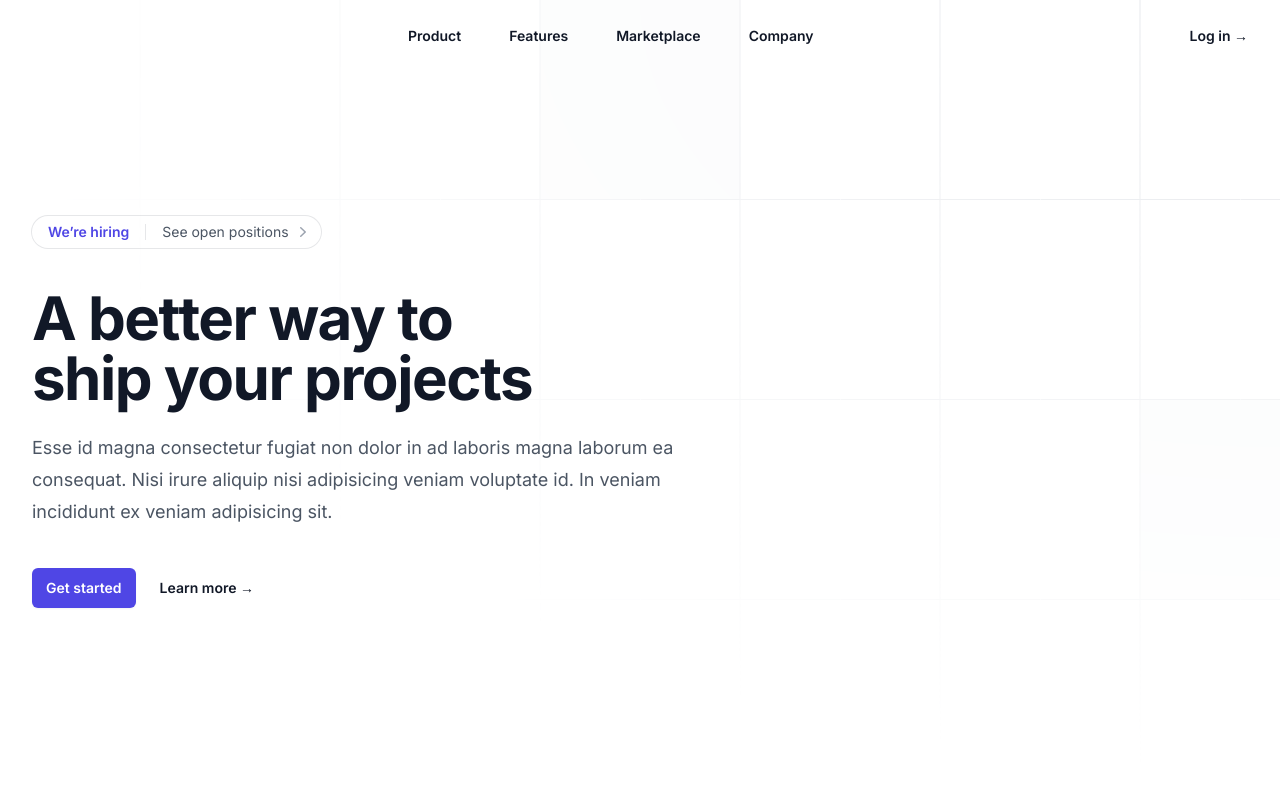
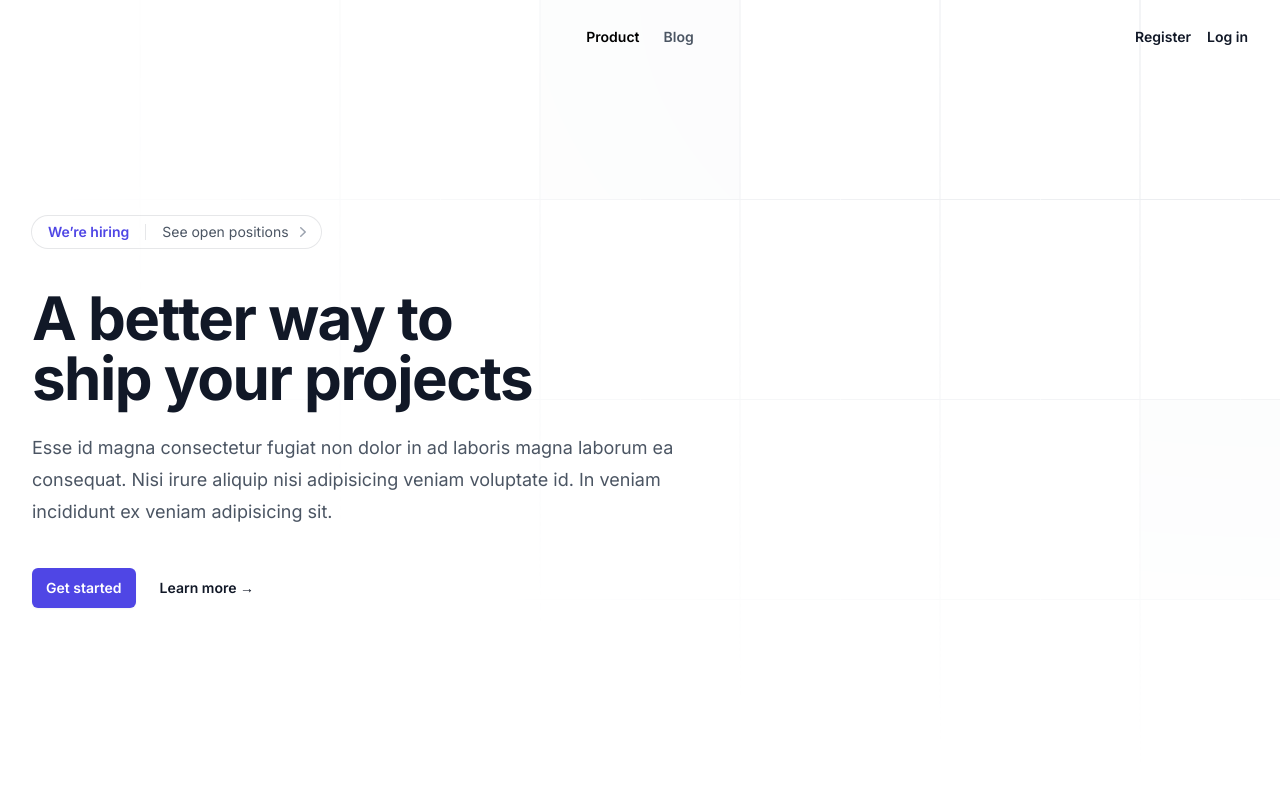
Before and after one commit to earcherc/deepworktimer, a Next.js app in the folder frontend/: page / in a window 1280 px wide. Shown: the top 800 px of the page. Built offline with nearby package versions, Linux system fonts and the light colour scheme.

Commit message:
Improve header section

```diff
--- a/frontend/src/app/page.tsx
+++ b/frontend/src/app/page.tsx
@@ -1,4 +1,5 @@
-/* eslint-disable @typescript-eslint/no-explicit-any */
+'use client';
+
 import {
   ArrowPathIcon,
   ChevronRightIcon,
@@ -9,12 +10,11 @@ import {
 import classNames from 'classnames';
 import Image from 'next/image';
 import Link from 'next/link';
+import { usePathname } from 'next/navigation';
 
 const navigation = [
-  { name: 'Product', href: '#' },
-  { name: 'Features', href: '#' },
-  { name: 'Marketplace', href: '#' },
-  { name: 'Company', href: '#' },
+  { name: 'Product', href: '/' },
+  { name: 'Blog', href: '/blog' },
 ];
 const primaryFeatures = [
   {
@@ -211,21 +211,40 @@ const footerNavigation = {
 };
 
 export default function Home() {
+  const pathname = usePathname();
+
   return (
     <div className="bg-white">
       {/* Header */}
       <header className="absolute inset-x-0 top-0 z-50">
-        <nav className="flex mx-auto p-6 lg:px-8" aria-label="Global">
-          <div className="flex flex-1 justify-center gap-x-12">
+        <nav className="flex items-center mx-auto p-6 lg:px-8 relative" aria-label="Global">
+          <div className="absolute left-1/2 transform -translate-x-1/2 flex space-x-6">
             {navigation.map((item) => (
-              <a key={item.name} href={item.href} className="text-sm font-semibold leading-6 text-gray-900">
+              <Link
+                key={item.name}
+                href={item.href}
+                className={`text-sm font-semibold leading-6 transition-colors ${
+                  pathname === item.href
+                    ? 'text-black font-bold'
+                    : 'text-gray-600 hover:text-gray-900'
+                }`}
+              >
                 {item.name}
-              </a>
+              </Link>
             ))}
           </div>
-          <div className="flex justify-end">
-            <Link href="/login" className="text-sm font-semibold leading-6 text-gray-900">
-              Log in <span aria-hidden="true">&rarr;</span>
+          <div className="ml-auto">
+            <Link
+              href="/register"
+              className="text-sm font-semibold leading-6 text-gray-900 mr-4 hover:text-black transition-colors"
+            >
+              Register
+            </Link>
+            <Link
+              href="/login"
+              className="text-sm font-semibold leading-6 text-gray-900 hover:text-black transition-colors"
+            >
+              Log in
             </Link>
           </div>
         </nav>
```
